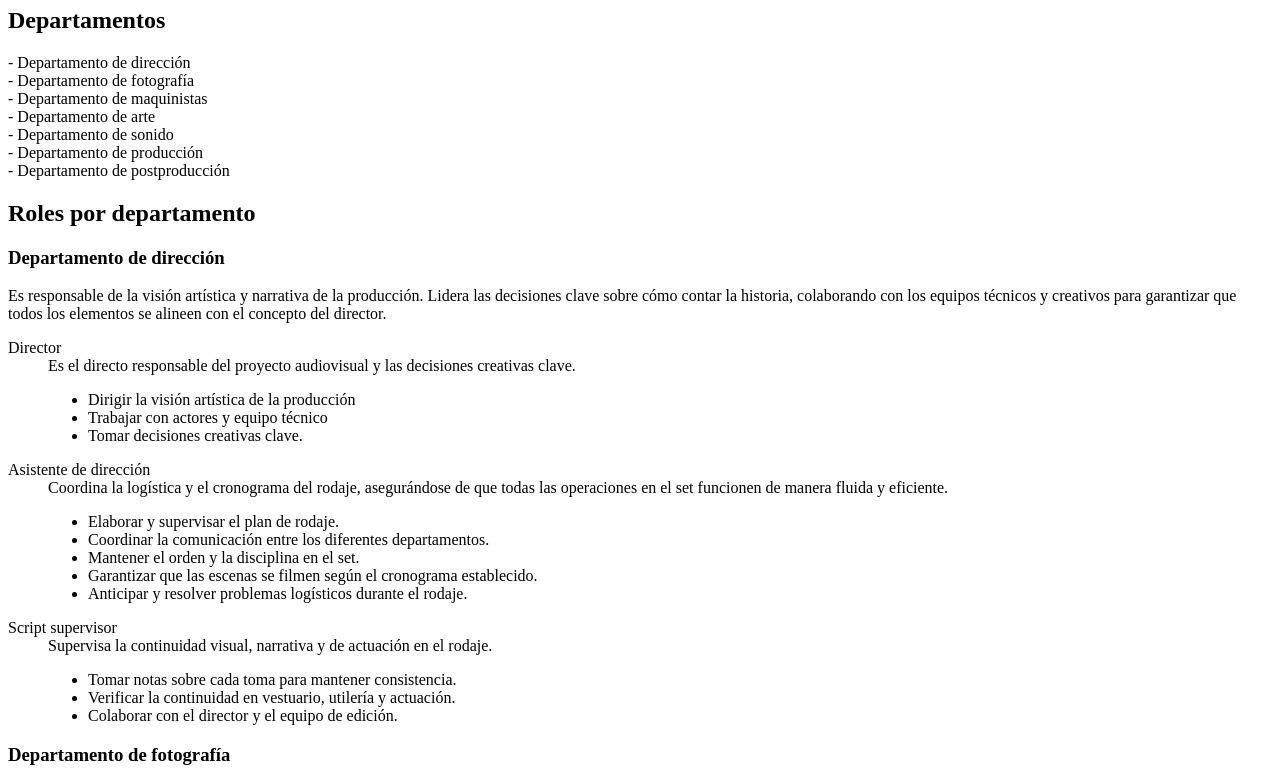
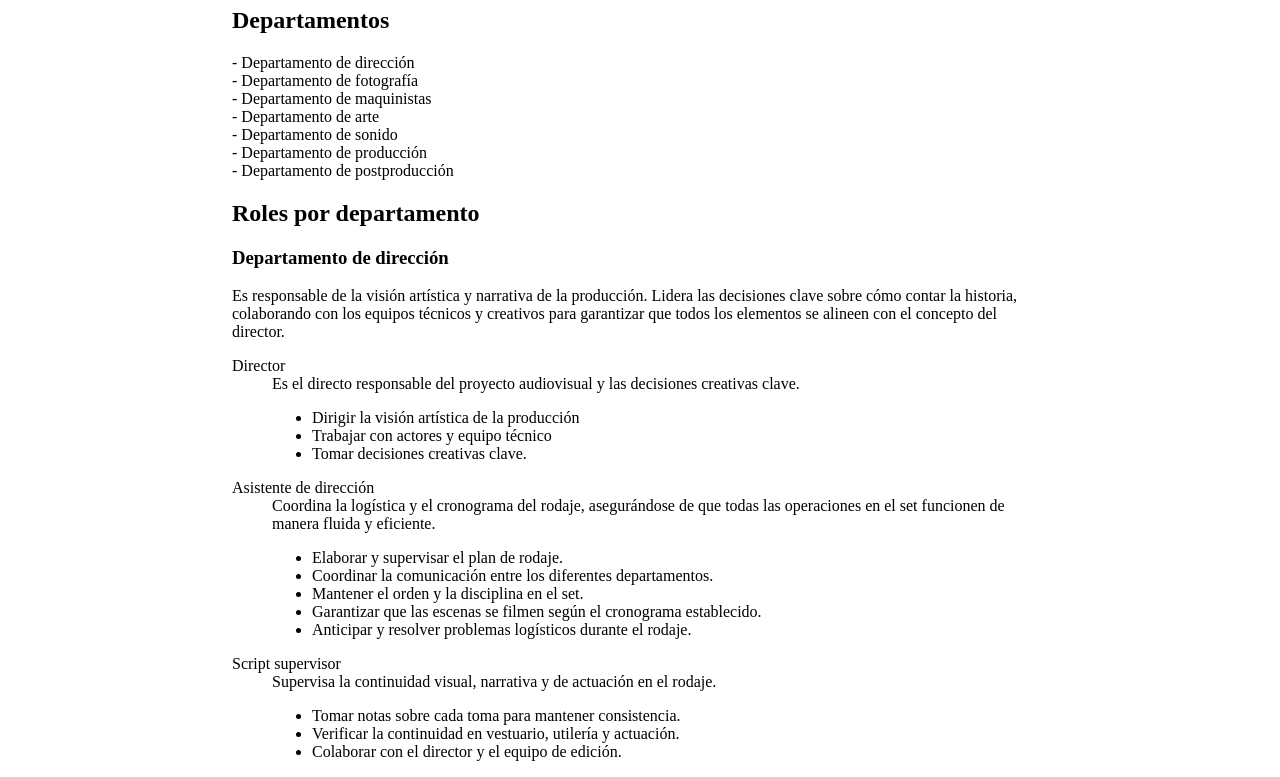
Before and after one commit to brayanlopez/cinema-roles, a plain HTML site: page index.html in a window 1280 px wide. Shown: the part 73-850 px from the top of the page. Drawn offline with Linux system fonts and the light colour scheme.

Commit message:
SET page limit for A4 page

```diff
--- a/index.html
+++ b/index.html
@@ -4,8 +4,15 @@
     <meta charset="UTF-8" />
     <meta name="viewport" content="width=device-width, initial-scale=1.0" />
     <title>Cinema roles</title>
+    <style>
+      main {
+        max-width: 21.59cm;
+        margin: auto;
+      }
+    </style>
   </head>
   <body>
+    <main>
       <h1>Roles en el cine</h1>
       <div>
         <h2>Departamentos</h2>
@@ -15,6 +22,7 @@
         <h2>Roles por departamento</h2>
         <div id="roles-by-department"></div>
       </div>
+    </main>
     <script src="index.mjs" type="module"></script>
   </body>
 </html>
```
Lines whose indentation alone changed are shown as unchanged.
